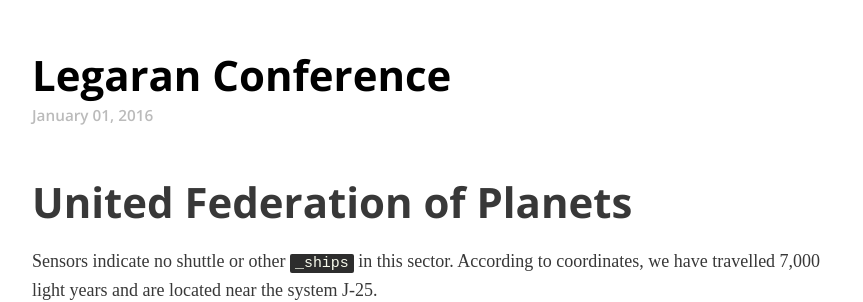
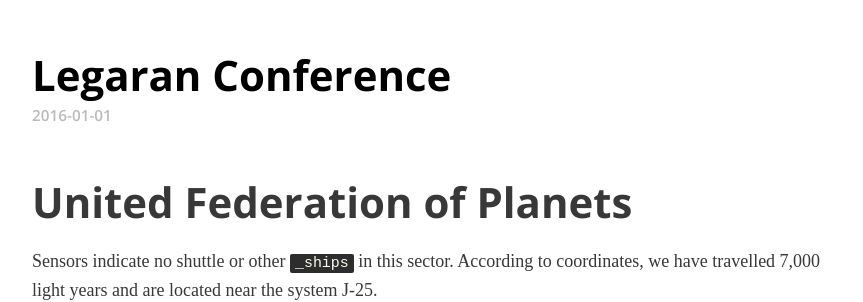
Before and after one commit to DokterW/dokterw.github.io, a Jekyll site: the page built from _posts/2016-01-01-legaran-conference.markdown, in a window 1280 px wide. Shown: the part 164-466 px from the top of the page, without its empty margins (208-1071 px from the left). Built offline with Jekyll 4.4.1, drawn with Linux system fonts in a browser that asks for light colours; some web fonts are replaced.

Commit message:
Real date

```diff
--- a/_layouts/post.html
+++ b/_layouts/post.html
@@ -5,7 +5,7 @@
 
   <header class="post-header">
     <h1 class="post-title" itemprop="name headline">{{ page.title }}</h1>
-    <p class="post-meta"><time datetime="{{ page.date | date_to_xmlschema }}" itemprop="datePublished">{{ page.date | date: "%B %d, %Y" }}</time>{% if page.author %} • <span itemprop="author" itemscope itemtype="http://schema.org/Person"><span itemprop="name">{{ page.author }}</span></span>{% endif %}</p>
+    <p class="post-meta"><time datetime="{{ page.date | date_to_xmlschema }}" itemprop="datePublished">{{ page.date | date: "%Y-%m-%d" }}</time>{% if page.author %} • <span itemprop="author" itemscope itemtype="http://schema.org/Person"><span itemprop="name">{{ page.author }}</span></span>{% endif %}</p>
   </header>
 
   <div class="post-content" itemprop="articleBody">
```
